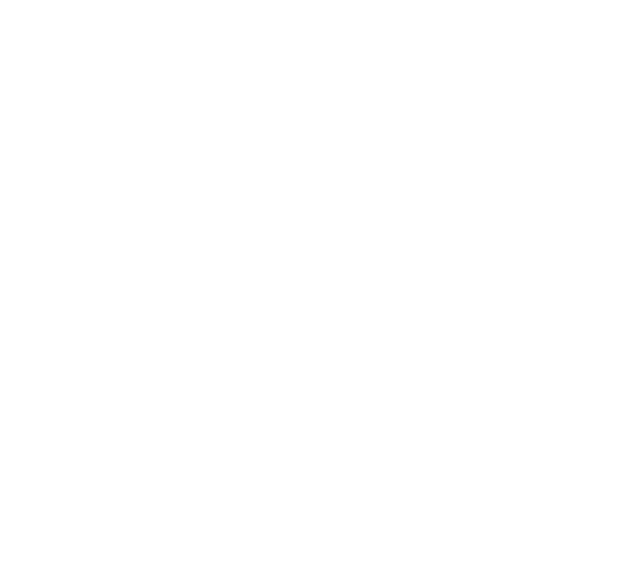
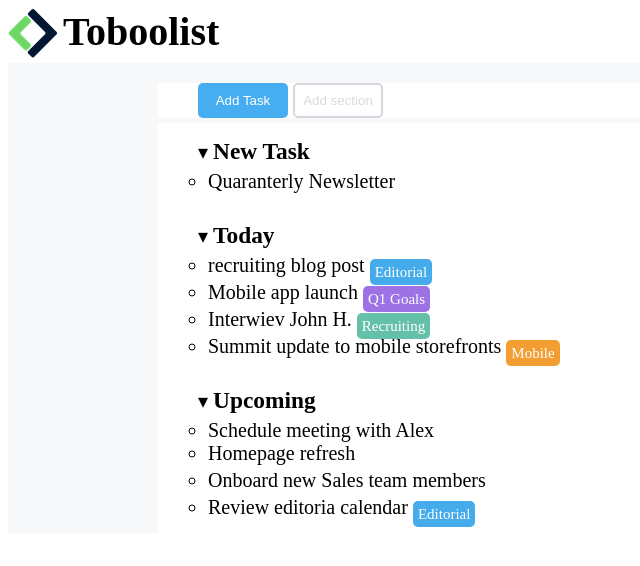
Before and after one commit to Steveh77/html-css-toboolist, a plain HTML site: page index.html in a window 1280 px wide. Shown: the whole page, without its empty margins (0-640 px from the left). Drawn offline with Linux system fonts and the light colour scheme.

Commit message:
added header-main

```diff
--- a/css/style.css
+++ b/css/style.css
@@ -0,0 +1,82 @@
+header{
+    background-color: white;
+}
+h1{
+    display: inline;
+    vertical-align:top;
+}
+body{
+    font-size: 20px;
+    font-family:Arial (sans-serif);
+}
+/* main e buttons */
+main{
+    background-color: rgba(246,248,249,255);
+    padding-top: 15px;
+}
+.buttons{
+    margin: 5px 150px 1px 150px;
+    padding-left: 40px;
+    padding-right: 50px;
+    background-color: white;
+
+}
+#add-task-button{
+    background-color: rgba(71,173,241,255);
+    color: white;
+    border-radius: 5px;
+    width: 90px;
+    height: 35px;
+    border: none;
+}
+#add-section-button{
+    color: rgba(215,219,223,255);
+    background-color: white;
+    border-radius: 5px;
+    width: 90px;
+    height: 35px;
+    border-color: rgba(212,216,220,255);
+    border-width: 2px;
+    border-style: solid;
+}
+/* lista menù a tendina */
+.container{
+    margin: 5px 150px 50px 150px;
+    padding-left: 50px;
+    padding-right: 50px;
+    background-color: white;
+}
+ul{
+    margin: 0;
+    padding: 0;
+
+}
+.list{
+    padding-top: 10px;
+    padding-bottom: 10px;
+    list-style: '▾';
+}
+h3{
+    margin: 5px;
+    font-weight: bold;
+}
+span{
+    border-radius:5px;
+    color: white;
+    vertical-align: sub;
+    font-size: 15px;
+    padding: 5px;
+}
+ /*classi con border radius*/
+.editorial{
+    background-color: rgba(69,171,234,255);
+}
+.q1-goals{
+    background-color: rgba(156,114,228,255);
+}
+.recruiting{
+    background-color: rgba(100,192,169,255);
+}
+.mobile{
+    background-color: rgba(242,158,51,255);
+}
--- a/index.html
+++ b/index.html
@@ -8,9 +8,45 @@
     <title>Toboolist</title>
 </head>
 <body>
-    <header></header>
-    <main></main>
-    <footer></footer>
+    <header>
+            <!-- logo -->
+            <img src="img/Logo.png" alt="logo" class="logo">
+            <h1>Toboolist</h1>
+    </header>
+    <main>
+        <!-- bottoni -->
+        <div class="buttons">
+            <button id="add-task-button">Add Task</button>
+            <button id="add-section-button">Add section</button>
+        </div>
+        <!-- lista menù a tendina -->
+            <div class="container">
+                <ul>
+                    <li class="list"><h3>New Task</h3>
+                        <ul>
+                            <li>Quaranterly Newsletter <span>Editorial</span></li>
+                        </ul>
+                    </li>
+                    <li class="list"><h3>Today</h3>
+                        <ul>
+                            <li>recruiting blog post <span class="editorial">Editorial</span></li>
+                            <li>Mobile app launch <span class="q1-goals">Q1 Goals</span></li>
+                            <li>Interwiev John H. <span class="recruiting">Recruiting</span></li>
+                            <li>Summit update to mobile storefronts <span class="mobile">Mobile</span></li>
+                        </ul>
+                    </li>
+                    <li class="list"><h3>Upcoming</h3>
+                        <ul>
+                            <li>Schedule meeting with Alex</li>
+                            <li>Homepage refresh <span class="website">Website</span></li>
+                            <li>Onboard new Sales team members <span class="sales">Sales</span></li>
+                            <li>Review editoria calendar <span class="editorial">Editorial</span></li>
+                        </ul>
+                    </li>
+                </ul>
+        </div>
+
+    </main>
 
 </body>
 </html>
```
Also changed, not shown: img/Logo.png (added).
